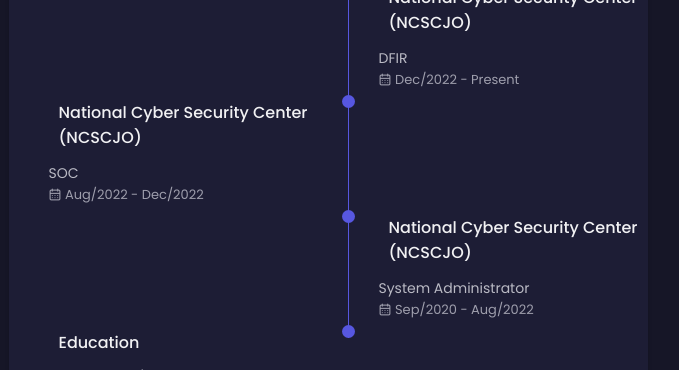
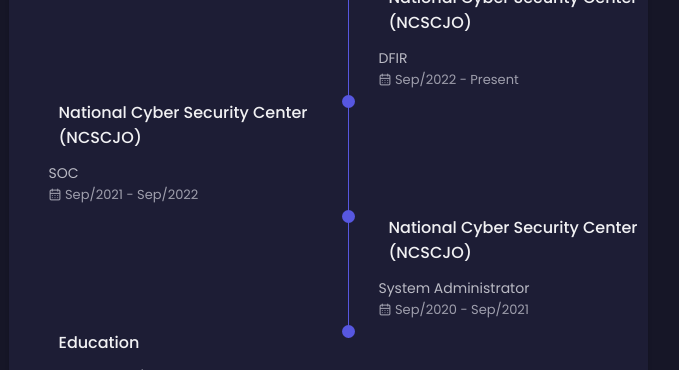
Before and after one commit to saeed1197/saeed1197.github.io, a plain HTML site: page index.html in a window 1280 px wide. Shown: the part 2237-2607 px from the top of the page, 312-991 px from the left. Drawn offline with nearby package versions, Linux system fonts and the light colour scheme.

Commit message:
Update Timestamp dates

```diff
--- a/index.html
+++ b/index.html
@@ -396,7 +396,7 @@
                 <span class="qualification__subtitle">DFIR</span>
                 <div class="qualification__calender">
                   <i class="uil uil-calendar-alt"></i>
-                  Dec/2022 - Present
+                  Sep/2022 - Present
                 </div>
               </div>
             </div>
@@ -410,7 +410,7 @@
                 <span class="qualification__subtitle">SOC</span>
                 <div class="qualification__calender">
                   <i class="uil uil-calendar-alt"></i>
-                   Aug/2022 - Dec/2022
+                   Sep/2021 - Sep/2022
                 </div>
               </div>
 
@@ -434,7 +434,7 @@
                 <span class="qualification__subtitle">System Administrator</span>
                 <div class="qualification__calender">
                   <i class="uil uil-calendar-alt"></i>
-                   Sep/2020 - Aug/2022
+                   Sep/2020 - Sep/2021
                 </div>
               </div>
             </div>
```
